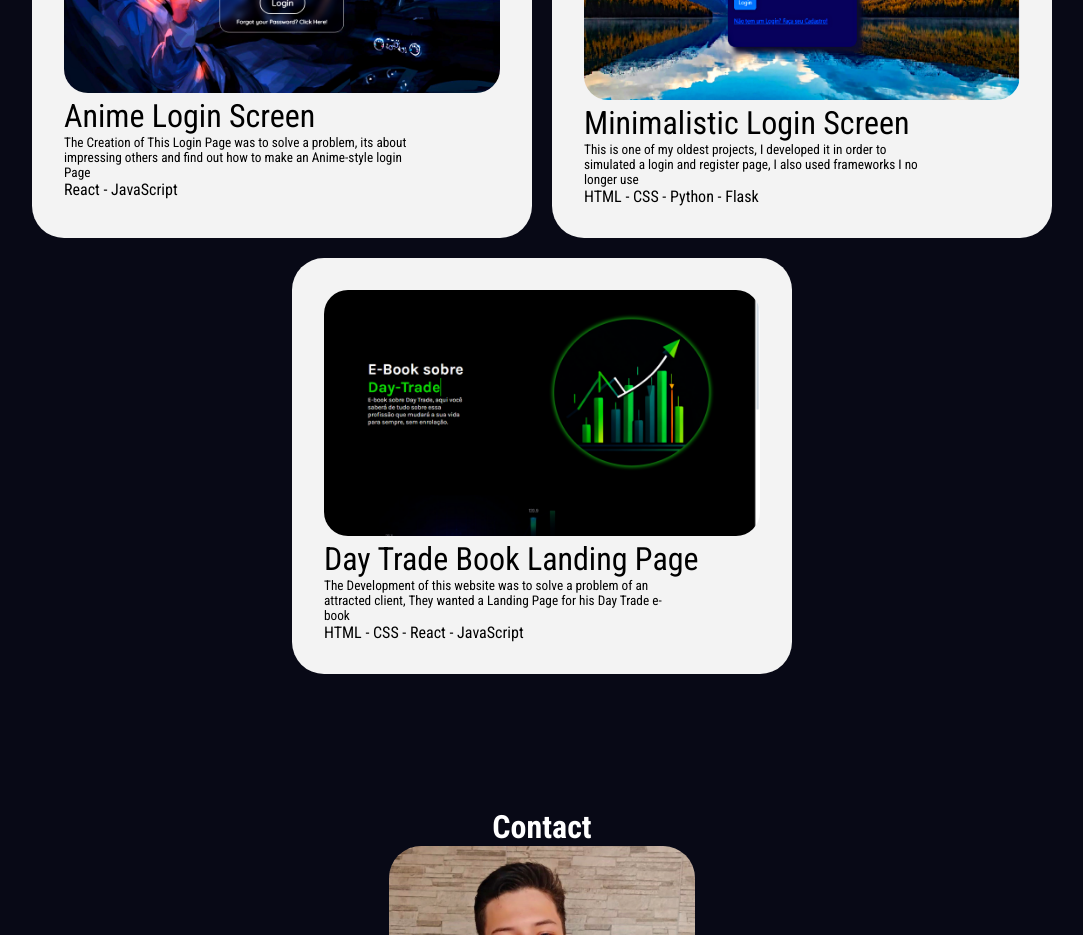
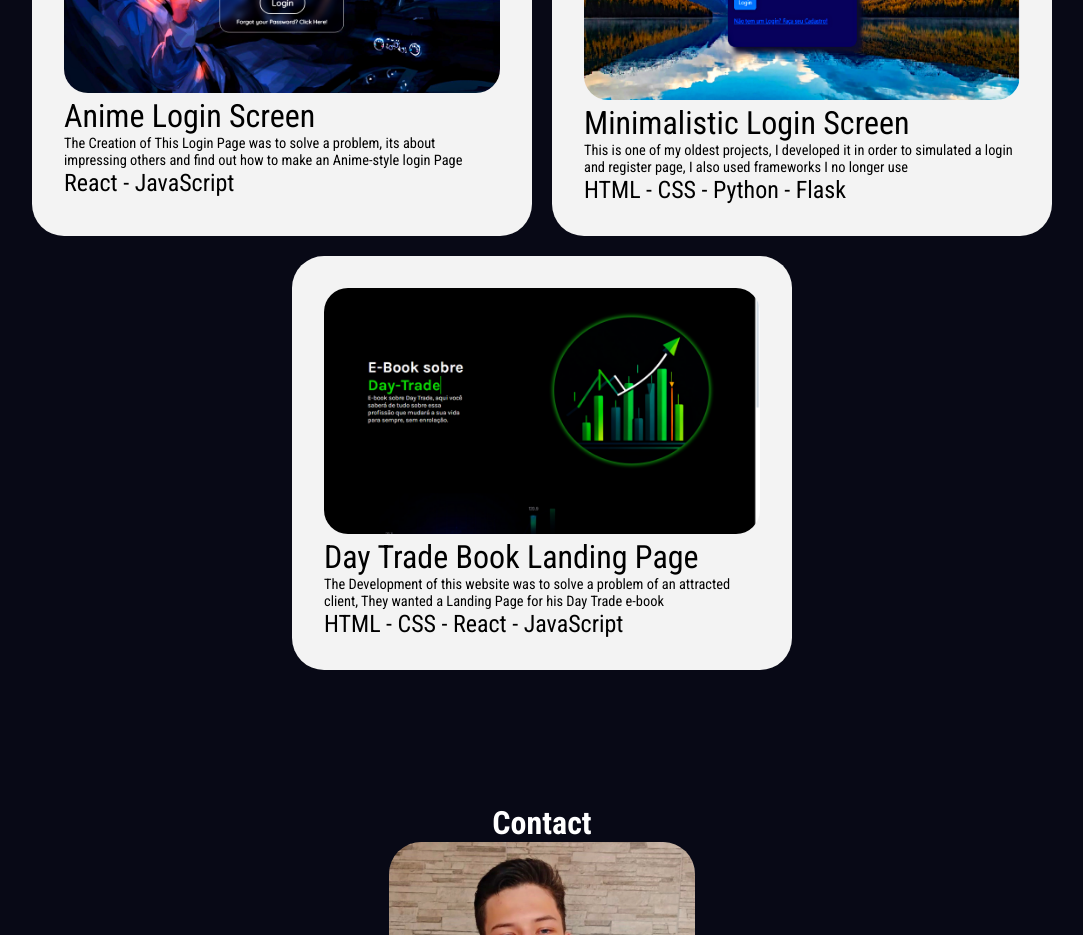
Before and after one commit to TuttaDaWeb/Protfolio-React, a React (Vite) app in the folder portfolio/: page / in a window 1280 px wide. Shown: the part 1700-2635 px from the top of the page, without its empty margins (98-1181 px from the left). Built offline with nearby package versions, Linux system fonts and the light colour scheme.

Commit message:
nineteenth commit

```diff
--- a/portfolio/src/components/projects/projects.css
+++ b/portfolio/src/components/projects/projects.css
@@ -24,8 +24,14 @@
 .project-portfolio h2{
     font-size: min(6vw, 2rem);
 }
+.project-portfolio p{
+    font-size: min(1.5rem, 5vw);
+}
 .portfolio-desc{
-    width: min(500px, 80%);
+    max-width: 100%;
+}
+.portfolio-desc h5{
+    font-size: min(0.9rem, 3.6vw);
 }
 @media(max-width: 334px){
     .project-portfolio, .project-portfolio img{
```
